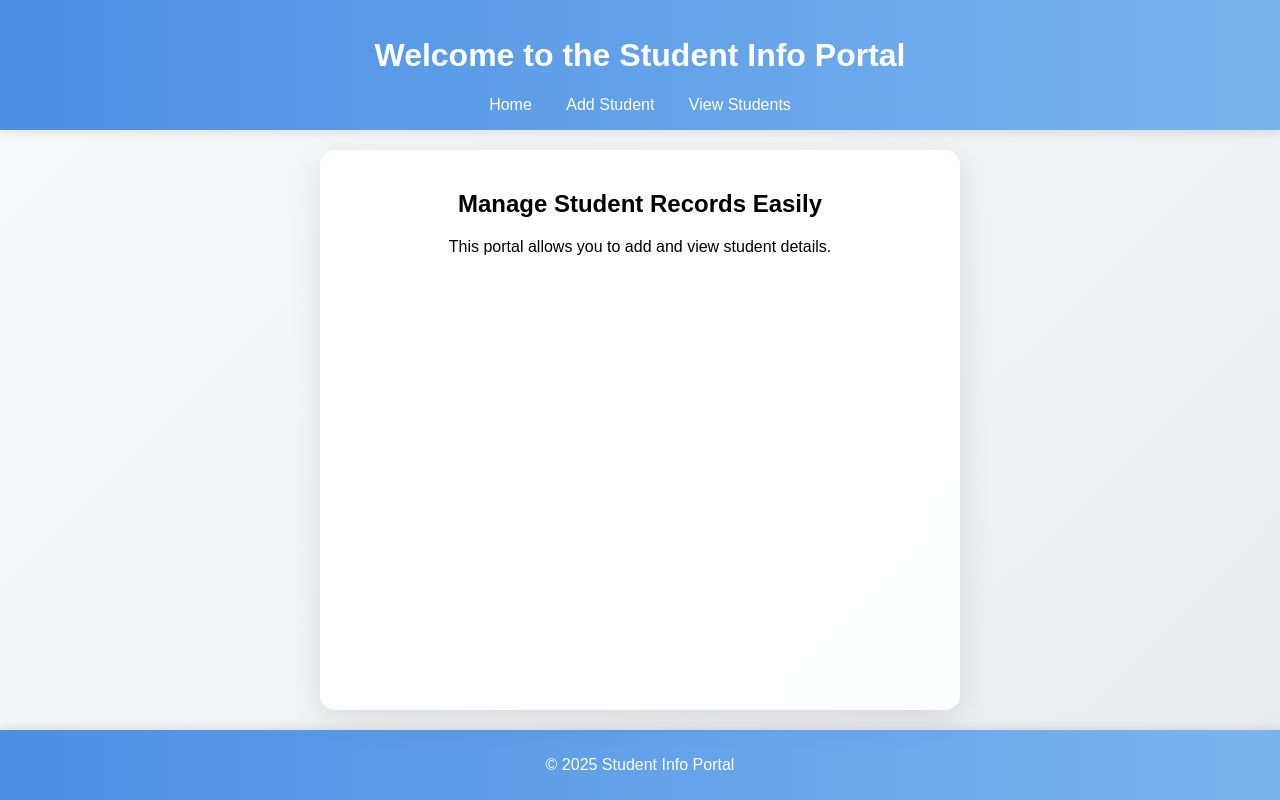
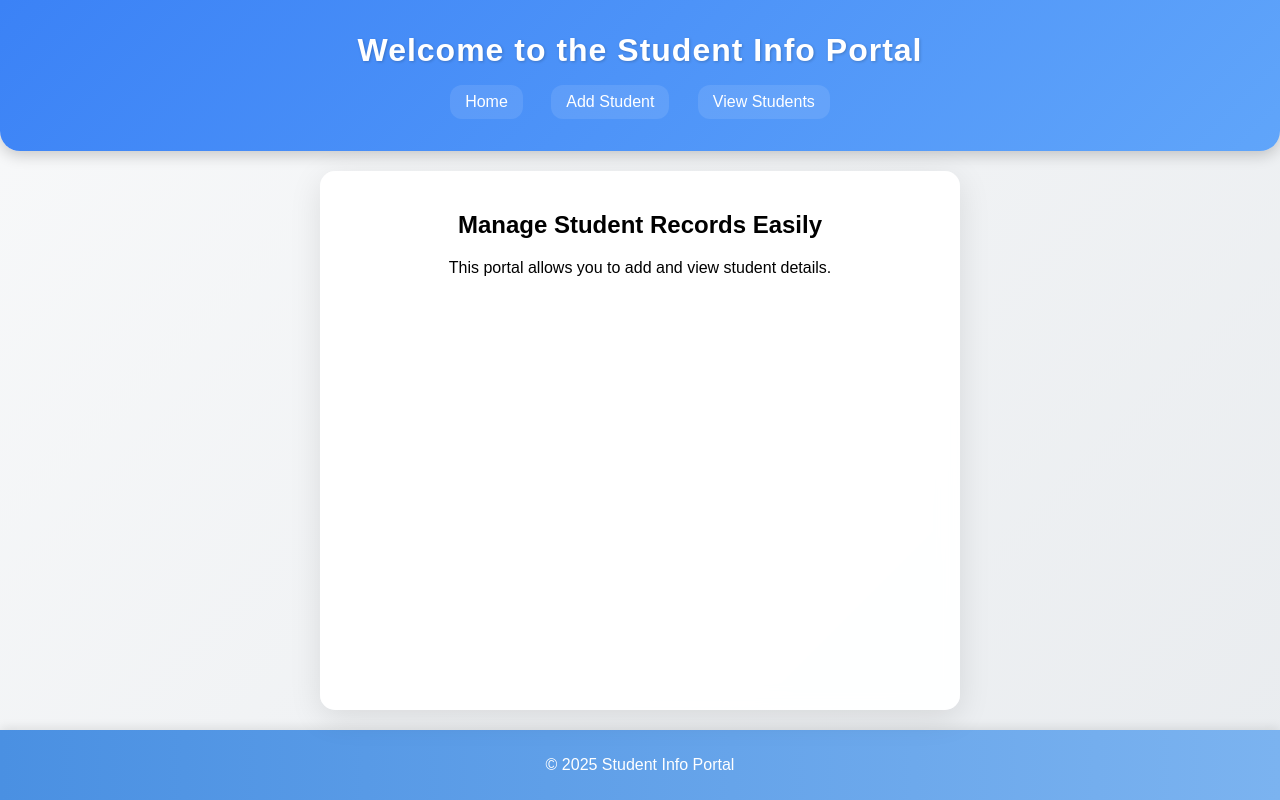
Before and after one commit to mabdisalan/StudentInfoPortal-2, a plain HTML site: page studentInfoPortal/index.html in a window 1280 px wide. Drawn offline with Linux system fonts and the light colour scheme.

Commit message:
Changed Header to look more aesthetically pleasing

```diff
--- a/CSS/index.css
+++ b/CSS/index.css
@@ -1,4 +1,3 @@
-
 body {
   font-family: "Poppins", Arial, sans-serif;
   margin: 0;
@@ -7,38 +6,48 @@ body {
   color: #333;
 }
 
-
 header {
-  background: linear-gradient(90deg, #3b82f6, #2563eb);
+  background: linear-gradient(135deg, #3b82f6, #60a5fa); /* smooth gradient */
   color: white;
   text-align: center;
-  padding: 1.5em 0;
-  box-shadow: 0 2px 8px rgba(0, 0, 0, 0.1);
+  padding: 2em 0; /* more spacious */
+  box-shadow: 0 4px 15px rgba(0, 0, 0, 0.2); /* subtle shadow for depth */
+  border-bottom-left-radius: 20px;
+  border-bottom-right-radius: 20px;
+  position: relative;
+  overflow: hidden;
 }
 
 header h1 {
   margin: 0;
-  font-size: 1.8em;
+  font-size: 2em;
   letter-spacing: 1px;
+  font-weight: 700;
+  text-shadow: 1px 1px 3px rgba(0, 0, 0, 0.2); /* slight text shadow */
 }
 
-
 nav {
-  margin-top: 0.8em;
+  margin-top: 1em;
 }
 
 nav a {
+  position: relative;
+  display: inline-block;
   color: white;
-  margin: 0 15px;
+  margin: 0 12px;
+  padding: 8px 15px;
+  border-radius: 12px;
+  background: rgba(255, 255, 255, 0.1); /* subtle transparent background */
   text-decoration: none;
   font-weight: 500;
-  transition: color 0.3s, transform 0.2s;
+  transition: all 0.3s ease;
 }
 
 nav a:hover {
-  color: #fffbeb;
+  background: rgba(255, 255, 255, 0.25);
+  transform: translateY(-2px);
+  box-shadow: 0 4px 10px rgba(0, 0, 0, 0.15);
 }
-
 
 main {
   max-width: 700px;
@@ -65,7 +74,6 @@ main p {
   font-size: 1.05em;
 }
 
-
 footer {
   text-align: center;
   padding: 1em;
--- a/CSS/style.css
+++ b/CSS/style.css
@@ -9,21 +9,46 @@ body {
 }
 
 header {
-  background: linear-gradient(90deg, #4a90e2 0%, #7bb3f0 100%);
+  background: linear-gradient(135deg, #3b82f6, #60a5fa); /* smooth blue gradient */
   color: white;
-  padding: 1em;
   text-align: center;
-  box-shadow: 0 2px 10px rgba(0,0,0,0.1);
+  padding: 2em 0; /* more space */
+  box-shadow: 0 4px 15px rgba(0, 0, 0, 0.2); /* subtle depth */
+  border-bottom-left-radius: 20px;
+  border-bottom-right-radius: 20px;
+  position: relative;
+  overflow: hidden;
+}
+
+header h1 {
+  margin: 0;
+  font-size: 2em;
+  letter-spacing: 1px;
+  font-weight: 700;
+  text-shadow: 1px 1px 3px rgba(0, 0, 0, 0.2); /* subtle text pop */
+}
+
+nav {
+  margin-top: 1em;
 }
 
 nav a {
+  position: relative;
+  display: inline-block;
   color: white;
-  margin: 0 15px;
+  margin: 0 12px;
+  padding: 8px 15px;
+  border-radius: 12px;
+  background: rgba(255, 255, 255, 0.1); /* subtle translucent background */
   text-decoration: none;
+  font-weight: 500;
+  transition: all 0.3s ease;
 }
 
 nav a:hover {
-  text-decoration: underline;
+  background: rgba(255, 255, 255, 0.25);
+  transform: translateY(-2px);
+  box-shadow: 0 4px 10px rgba(0, 0, 0, 0.15);
 }
 
 main {
@@ -37,6 +62,7 @@ main {
   backdrop-filter: blur(10px);
   box-shadow: 0 8px 32px rgba(0,0,0,0.1);
 }
+
 .intro {
   text-align: center;
   margin-bottom: 20px;
@@ -96,7 +122,8 @@ input:focus {
   border: 2px solid #007BFF;
   box-shadow: 0 0 5px rgba(0, 123, 255, 0.4);
 }
-footer{
+
+footer {
   text-align: center;
   padding: 10px;
   background: linear-gradient(90deg, #4a90e2 0%, #7bb3f0 100%);
```
